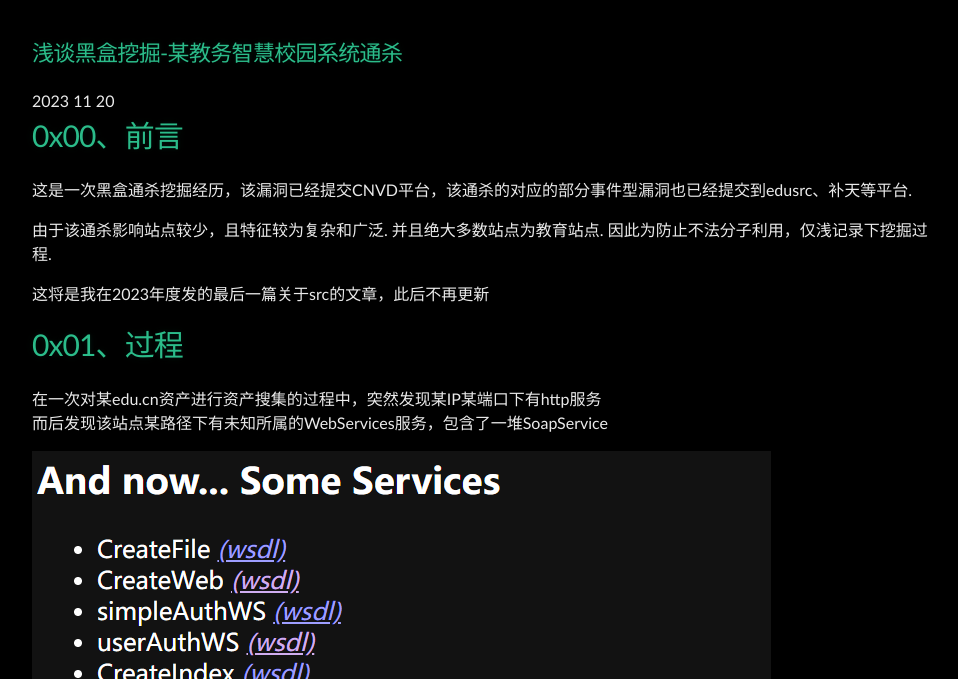
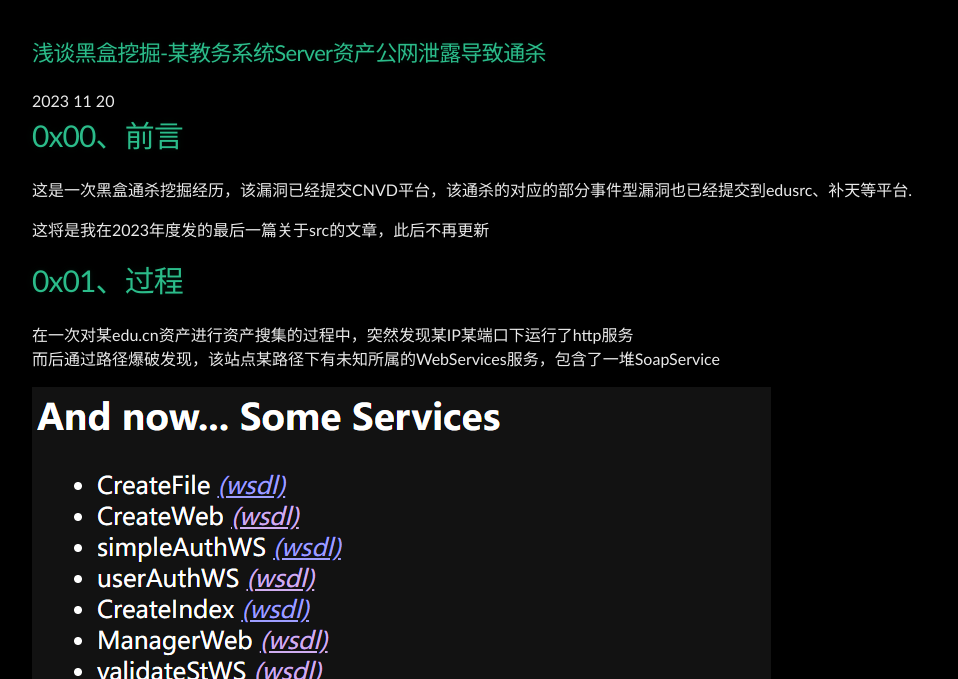
Before and after one commit to Leeyangee/leeyangee.github.io, a Jekyll site: the page built from _posts/2023-11-20-浅谈黑盒挖掘-某教务系统Server资产公网泄露导致通杀.md, in a window 1280 px wide and 900 px high, scrolled down 220 px, cut to the strip 221-900 px from the top of the window. Shown: the whole strip, without its empty margins (160-1118 px from the left). Built offline with Jekyll 4.4.1, drawn with Linux system fonts in a browser that asks for light colours.

Commit message:
Update and rename 2023-11-20-浅谈黑盒挖掘-某教务智慧校园系统通杀.md to 2023-11-20-浅谈黑盒挖掘-某教务系统Server资产公网泄露导致通杀.md

```diff
--- a/_posts/2023-11-20-浅谈黑盒挖掘-某教务智慧校园系统通杀.md
+++ b/_posts/2023-11-20-浅谈黑盒挖掘-某教务系统Server资产公网泄露导致通杀.md
@@ -1,5 +1,5 @@
 ---
-title: 浅谈黑盒挖掘-某教务智慧校园系统通杀
+title: 浅谈黑盒挖掘-某教务系统Server资产公网泄露导致通杀
 published: true
 ---
 
@@ -7,14 +7,12 @@ published: true
 
 这是一次黑盒通杀挖掘经历，该漏洞已经提交CNVD平台，该通杀的对应的部分事件型漏洞也已经提交到edusrc、补天等平台.
 
-由于该通杀影响站点较少，且特征较为复杂和广泛. 并且绝大多数站点为教育站点. 因此为防止不法分子利用，仅浅记录下挖掘过程.
-
 这将是我在2023年度发的最后一篇关于src的文章，此后不再更新
 
 # [](#header-1)0x01、过程
 
-在一次对某edu.cn资产进行资产搜集的过程中，突然发现某IP某端口下有http服务
-而后发现该站点某路径下有未知所属的WebServices服务，包含了一堆SoapService
+在一次对某edu.cn资产进行资产搜集的过程中，突然发现某IP某端口下运行了http服务
+而后通过路径爆破发现，该站点某路径下有未知所属的WebServices服务，包含了一堆SoapService
 
 ![图片](/image/2023-11-16-7.png)
 (已去掉方法部分)
```
